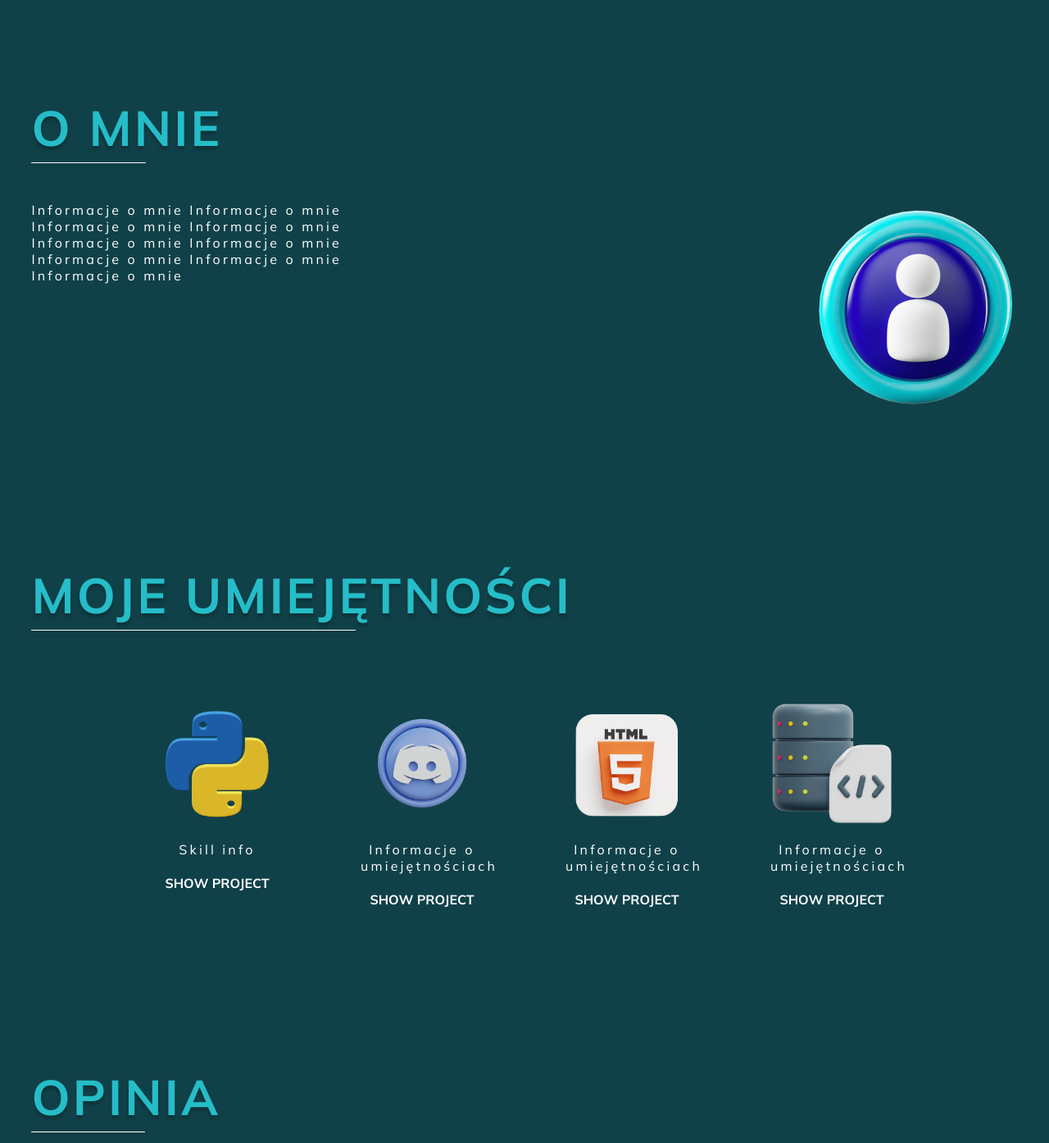
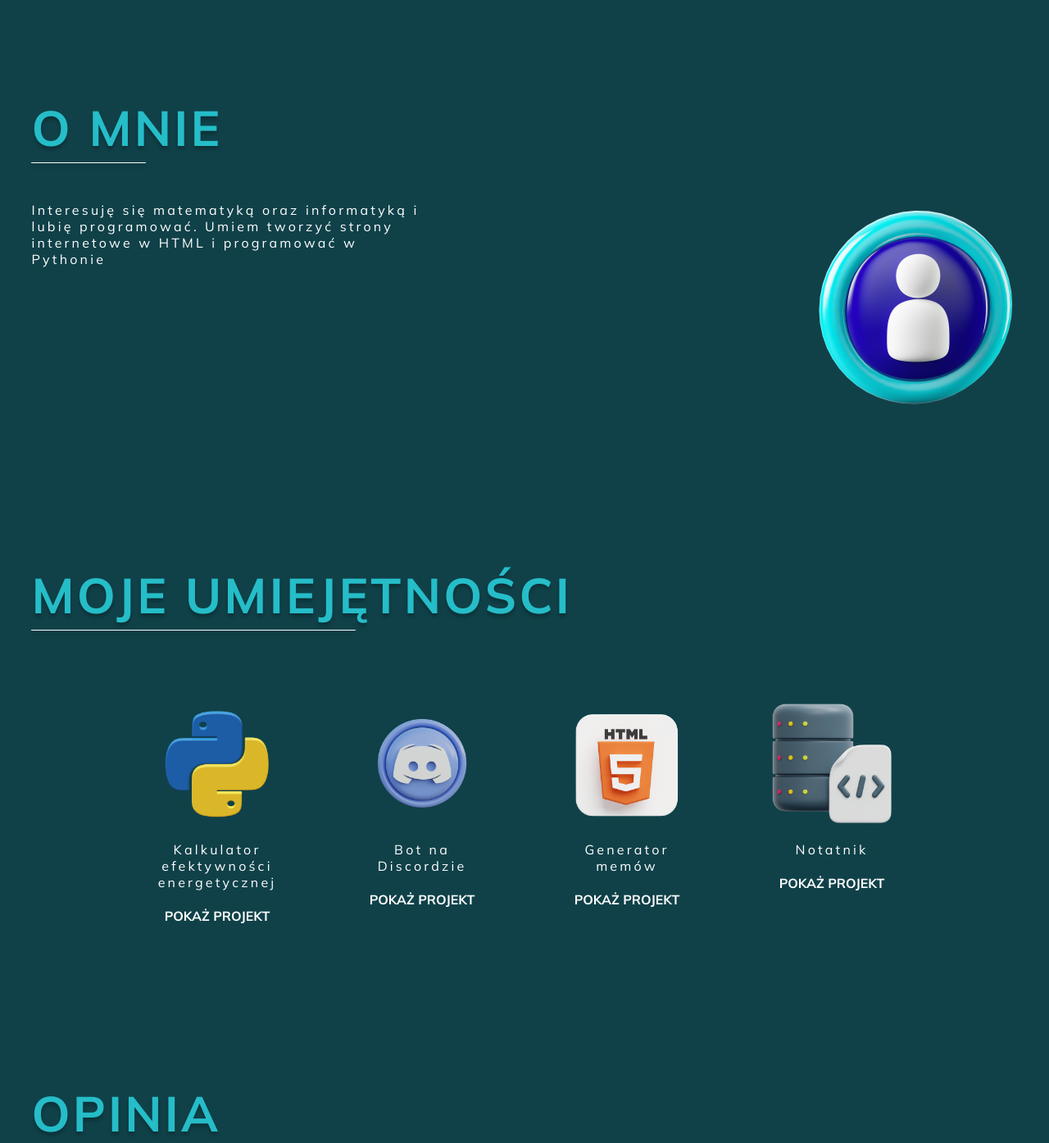
Before and after one commit to michaldra/portfolio, a Flask app: page / in a window 1280 px wide. Shown: the part 788-2182 px from the top of the page at 82% size. Run offline with Flask 3, Linux system fonts and the light colour scheme.

Commit message:
mmcxxxvii

```diff
--- a/main.py
+++ b/main.py
@@ -1,22 +1,41 @@
-# Import
 from flask import Flask, render_template,request, redirect
+from flask_sqlalchemy import SQLAlchemy
+app = Flask(__name__)
+app.config['SQLALCHEMY_DATABASE_URI'] = 'sqlite:///feedback.db'
+app.config['SQLALCHEMY_TRACK_MODIFICATIONS'] = False
+db = SQLAlchemy(app)
 
+class Feedback(db.Model):
+    id = db.Column(db.Integer, primary_key=True, autoincrement=True)
+    email = db.Column(db.String, nullable=False)
+    text = db.Column(db.Text, nullable=False)
 
+    def __repr__(self):
+        return f'<Card {self.id}>'
 
-app = Flask(__name__)
-
-# Uruchamianie strony z treścią
 @app.route('/')
 def index():
     return render_template('index.html')
 
-
-# Umiejętności dynamiczne
 @app.route('/', methods=['POST'])
 def process_form():
     button_python = request.form.get('button_python')
-    return render_template('index.html', button_python=button_python)
+    button_discord = request.form.get('button_discord')
+    button_html = request.form.get('button_html')
+    button_db = request.form.get('button_db')
+    return render_template('index.html', button_python=button_python, button_discord=button_discord, button_html=button_html, button_db=button_db)
 
+@app.route('/', methods=['GET','POST'])
+def feed():
+    if request.method == 'POST':
+        email = request.form['email']
+        text = request.form['text']
+        message = Feedback(email=email, text=text)
+        db.session.add(message)
+        db.session.commit()
+        return redirect('/')
+    else:
+        return render_template('index.html')
 
 if __name__ == "__main__":
     app.run(debug=True)
--- a/templates/index.html
+++ b/templates/index.html
@@ -1,5 +1,5 @@
 <!DOCTYPE html>
-<html lang="en">
+<html lang="pl">
   <head>
     <meta charset="UTF-8" />
     <meta
@@ -35,9 +35,7 @@
         <h2 class="about__title">O MNIE</h2>
         <div class="about__info info-block">
           <p class="info-block__text">
-            Informacje o mnie Informacje o mnie Informacje o mnie Informacje o mnie
-            Informacje o mnie Informacje o mnie Informacje o mnie Informacje o mnie
-            Informacje o mnie
+            Interesuję się matematyką oraz informatyką i lubię programować. Umiem tworzyć strony internetowe w HTML i programować w Pythonie
           </p>
           <img
             class="info-block__img"
@@ -60,8 +58,8 @@
                 width="150"
                 height="150"
               />
-              <span class="skill__info">Skill info</span>
-              <input class="skill__button" type="submit" name="button_python" value="SHOW PROJECT">
+              <span class="skill__info">Kalkulator efektywności energetycznej</span>
+              <input class="skill__button" type="submit" name="button_python" value="POKAŻ PROJEKT">
             </li>
             <li class="skills-list__skill skill">
               <img
@@ -71,8 +69,8 @@
                 width="150"
                 height="150"
               />
-              <span class="skill__info">Informacje o umiejętnościach</span>
-              <input class="skill__button" type="submit" name="button_discord" value="SHOW PROJECT">
+              <span class="skill__info">Bot na Discordzie</span>
+              <input class="skill__button" type="submit" name="button_discord" value="POKAŻ PROJEKT">
             </li>
             <li class="skills-list__skill skill">
               <img
@@ -82,8 +80,8 @@
                 width="150"
                 height="150"
               />
-              <span class="skill__info">Informacje o umiejętnościach</span>
-              <input class="skill__button" type="submit" name="button_html" value="SHOW PROJECT">
+              <span class="skill__info">Generator memów</span>
+              <input class="skill__button" type="submit" name="button_html" value="POKAŻ PROJEKT">
             </li>
             <li class="skills-list__skill skill">
               <img
@@ -93,30 +91,50 @@
                 width="150"
                 height="150"
               />
-              <span class="skill__info">Informacje o umiejętnościach</span>
-              <input class="skill__button" type="submit" name="button_db" value="SHOW PROJECT">
+              <span class="skill__info">Notatnik</span>
+              <input class="skill__button" type="submit" name="button_db" value="POKAŻ PROJEKT">
             </li>
           </ul>
         </form>
         {% if button_python%}
           <div class="skills__project project" id="project">
               <img class="project__img" src="../static/img/python-project.png" alt="project" width="500">
-              <a class="project__link" href="">Otwórz w GitHub</a>
+              <a class="project__link" href="https://github.com/michaldra/strona-html">Otwórz w GitHub</a>
+          </div>
+        {% endif %}
+        {% if button_discord%}
+          <div class="skills__project project" id="project">
+              <img class="project__img" src="../static/img/developer.png" alt="project" width="500">
+              <a class="project__link" href="https://github.com/michaldra/BotDiscord">Otwórz w GitHub</a>
+          </div>
+        {% endif %}
+        {% if button_html%}
+          <div class="skills__project project" id="project">
+              <img class="project__img" src="../static/img/meme-gen.png" alt="project" width="500">
+              <a class="project__link" href="https://github.com/michaldra/meme-gen">Otwórz w GitHub</a>
+          </div>
+        {% endif %}
+        {% if button_db%}
+          <div class="skills__project project" id="project">
+              <img class="project__img" src="../static/img/diary.png" alt="project" width="500">
+              <a class="project__link" href="https://github.com/michaldra/notatnik">Otwórz w GitHub</a>
           </div>
         {% endif %}
       </section>
+      {% block content %}
       <section class="main__feedback feedback" id="feedback">
         <h2 class="feedback__title">OPINIA</h2>
-        <form action="" method="POST" class="feedback__form form">
+        <form action="{{url_for('index')}}" method="POST" class="feedback__form form">
           <label for="email">
             <input type="email" class="form__input" name="email" id="email" placeholder="Wprowadź e-mail" required>
           </label>
           <label for="text">
-            <textarea name="text" class="form__input" id="text" cols="70" rows="10" required placeholder="Komentarz"></textarea>
+            <textarea name="text" class="form__input" id="text" cols="70" rows="10" placeholder="Komentarz" required></textarea>
           </label>
           <button class="form__button" type="submit">WYŚLIJ</button>
         </form>
       </section>
+      {% endblock %}
     </main>
     <footer>
 
```
Also changed, not shown: instance/feedback.db (added), static/img/diary.png (added), static/img/meme-gen.png (added), 2 other files.
